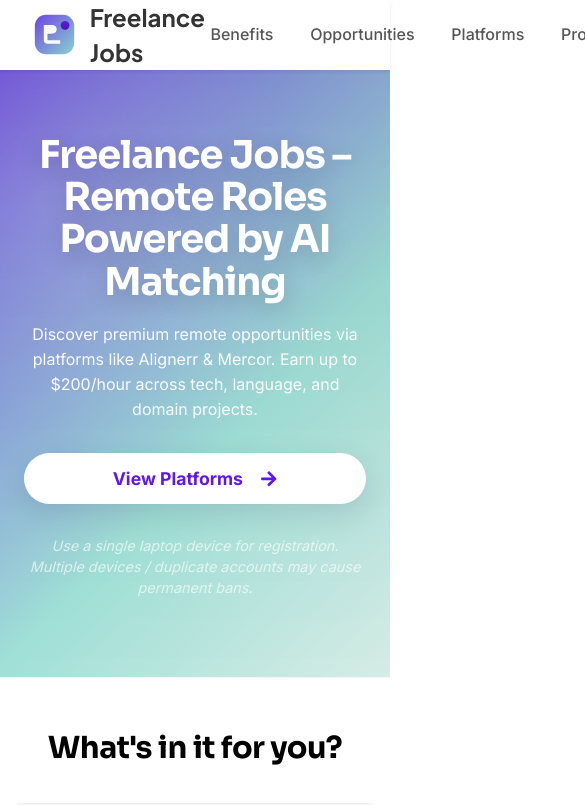
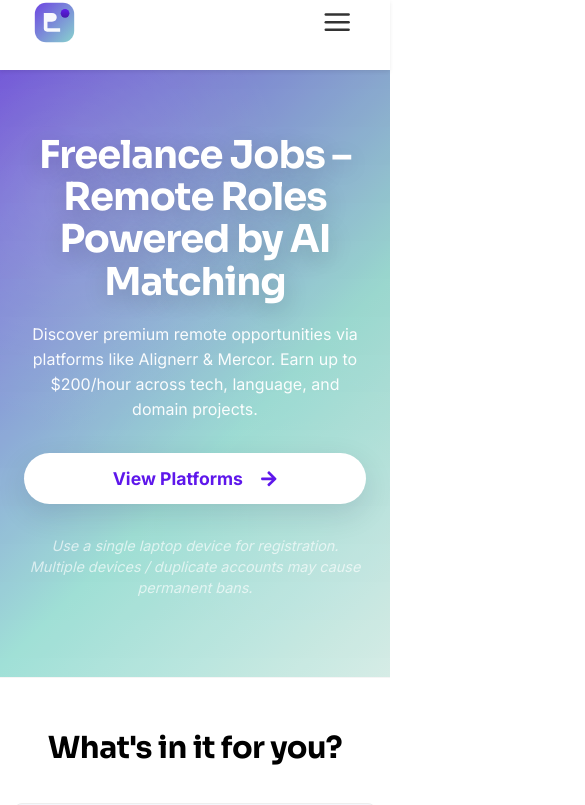
Before and after one commit to trivikramm/freelance-jobs-webapp, a React (Vite) app: page / in a window 390 px wide. Shown: the top 805 px of the page, 585 px wide, since content can reach past the window. Built offline with nearby package versions, Linux system fonts and the light colour scheme.

Commit message:
feat(nav): responsive mobile hamburger menu

```diff
--- a/src/App.css
+++ b/src/App.css
@@ -851,6 +851,37 @@
   }
 }
 
+/* Mobile nav enhancements */
+.menu-toggle {
+  display: none;
+  background: transparent;
+  border: none;
+  font-size: 1.9rem;
+  color: #333;
+  cursor: pointer;
+  line-height: 1;
+  padding: .35rem;
+  border-radius: 8px;
+}
+.menu-toggle:focus-visible { outline: 2px solid #5e17eb; outline-offset:2px; }
+
+@media (max-width: 880px) {
+  .nav-inner { gap: 1rem; }
+  .nav-links { position: absolute; top: 100%; left: 0; right:0; display: flex; flex-direction: column; background:#fff; padding: .75rem 1rem 1rem; box-shadow: 0 4px 18px rgba(0,0,0,0.12); border-bottom: 1px solid #ececec; transform-origin: top; max-height: 0; overflow: hidden; transition: max-height .35s ease, opacity .3s ease; opacity:0; }
+  .nav-links.open { max-height: 420px; opacity:1; }
+  .nav-links a { margin: .25rem 0; padding: .65rem .25rem; font-size: .95rem; width: 100%; border-radius: 6px; }
+  .nav-links a:active { background:#f3f3f6; }
+  .menu-toggle { display: inline-flex; align-items:center; justify-content:center; }
+  .brand-text { font-size: 1.25rem; }
+}
+
+@media (max-width: 520px) {
+  .brand-text { display: none; }
+  .logo-image { margin-right: 0; }
+}
+
+@media (min-width: 881px) { .nav-links { position: static; max-height: none !important; opacity: 1 !important; flex-direction: row; background: transparent; box-shadow: none; padding: 0; } }
+
 /* Hero.css */
 .hero-section {
   /* lighter, blended gradient with soft radial overlays (similar to JoinChannels) */
--- a/src/components/Header.jsx
+++ b/src/components/Header.jsx
@@ -1,3 +1,6 @@
+import { useState } from 'react';
+import { FiMenu, FiX } from 'react-icons/fi'; // eslint-disable-line no-unused-vars
+
 /* eslint-disable no-undef */
 const logo = (typeof document !== 'undefined' && typeof URL !== 'undefined')
   ? new URL('../assets/logo-icon.svg', import.meta.url).href
@@ -5,19 +8,35 @@
 /* eslint-enable no-undef */
 
 const Header = () => {
+  const [open, setOpen] = useState(false);
+
+  const toggleMenu = () => setOpen(o => !o);
+  const closeMenu = () => setOpen(false);
+
   return (
     <nav className="header-nav">
       <div className="nav-inner">
-        <a href="#" className="nav-logo" aria-label="Freelance Jobs Home">
+        <a href="#" className="nav-logo" aria-label="Freelance Jobs Home" onClick={closeMenu}>
           <img className="logo-image" src={logo} alt="Freelance Jobs" />
           <span className="brand-text">Freelance Jobs</span>
         </a>
-        <div className="nav-links">
-          <a href="#features">Benefits</a>
-          <a href="#opportunities">Opportunities</a>
-          <a href="#companies">Platforms</a>
-          <a href="#how-it-works">Process</a>
-          <a href="#contact">Contact</a>
+
+        <button
+          className="menu-toggle"
+          aria-label={open ? 'Close navigation menu' : 'Open navigation menu'}
+          aria-expanded={open}
+          onClick={toggleMenu}
+          type="button"
+        >
+          {open ? <FiX /> : <FiMenu />}
+        </button>
+
+        <div className={`nav-links ${open ? 'open' : ''}`} role="menu">
+          <a role="menuitem" onClick={closeMenu} href="#features">Benefits</a>
+          <a role="menuitem" onClick={closeMenu} href="#opportunities">Opportunities</a>
+            <a role="menuitem" onClick={closeMenu} href="#companies">Platforms</a>
+          <a role="menuitem" onClick={closeMenu} href="#how-it-works">Process</a>
+          <a role="menuitem" onClick={closeMenu} href="#contact">Contact</a>
         </div>
         <a className="cta-button-nav" href="#companies">Explore Platforms</a>
       </div>
```
